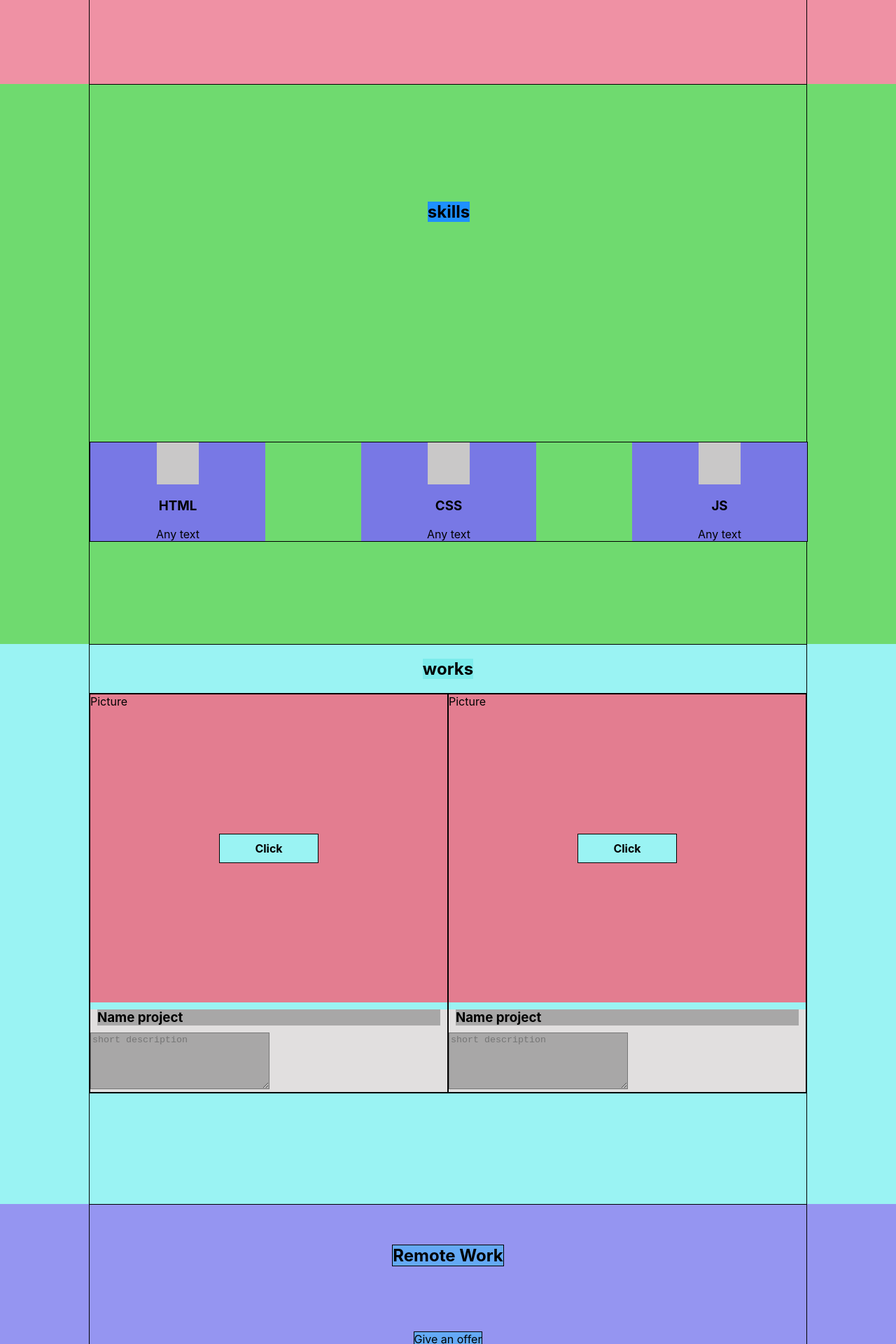
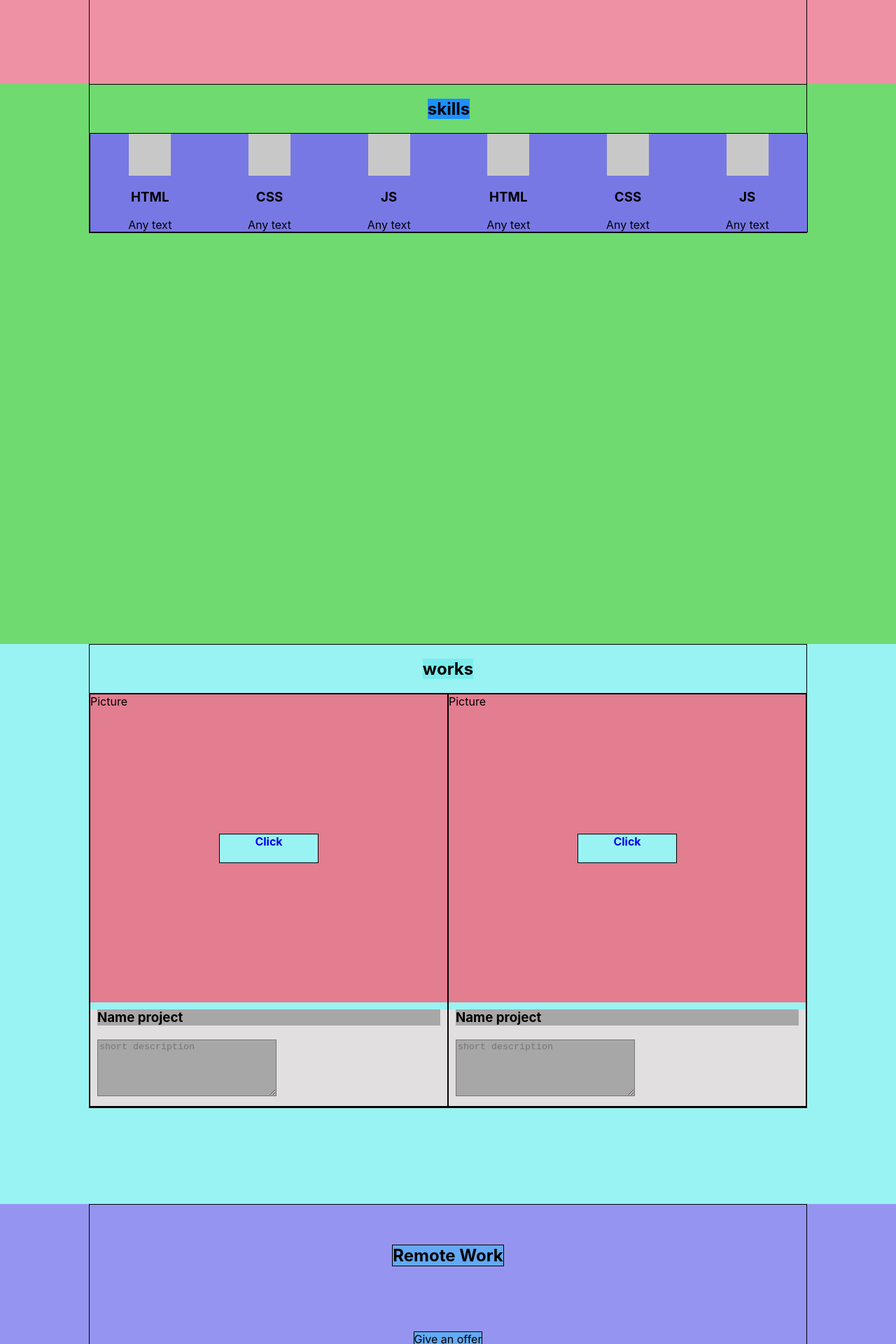
Before and after one commit to AleksandrFROLik/Portfolio, a React (Create React App) app: page / in a window 1280 px wide. Shown: the part 760-2680 px from the top of the page at 70% size. Built offline with nearby package versions, Linux system fonts and the light colour scheme.

Commit message:
Portfolio 7+ path

```diff
--- a/src/components/main/Main.module.css
+++ b/src/components/main/Main.module.css
@@ -14,11 +14,6 @@
     justify-content: space-between;
 }
 
-.textBlock {
-    width: auto;
-    flex-wrap: wrap;
-    margin-left: 25px;
-}
 
 .photoBlock {
     width: 300px;
@@ -37,22 +32,19 @@
     }
 
     .textBlock {
+        padding-top: 25px;
+        text-align: center;
+        font-size: 20px;
         width: auto;
         flex-wrap: wrap;
-        padding-top: 20px;
-    }
-
-    .textBlock span {
-        position: absolute;
-        top: 2%;
-        left: 50%;
-        margin-right: -50%;
-        transform: translate(-50%, -50%)
     }
 
     .photoBlock {
-
-        margin-right: 0;
-
+        width: 250px;
+        height: 250px;
+        display: block;
+        margin-left: auto;
+        margin-right: auto;
+       margin-bottom: 25px;
     }
 }
--- a/src/components/remoteWork/RemoteWork.module.css
+++ b/src/components/remoteWork/RemoteWork.module.css
@@ -21,3 +21,7 @@
     background-color: #64a9f5;
 
 }
+
+@media (width: 360px) {
+
+}
--- a/src/components/skills/Skills.module.css
+++ b/src/components/skills/Skills.module.css
@@ -1,5 +1,5 @@
 .skillsBlock {
-    height: 100vh;
+    min-height: 100vh;
     background-color: #6fda6f;
 }
 
@@ -22,3 +22,15 @@
     justify-content: space-between;
 
 }
+
+@media (width: 360px) {
+    .skillsContainer {
+        align-items: center;
+        flex-wrap: wrap;
+    }
+
+    .skills {
+        flex-direction: column;
+        align-items: center;
+    }
+}
--- a/src/components/skills/Skills.tsx
+++ b/src/components/skills/Skills.tsx
@@ -12,6 +12,9 @@ export const Skills = () => {
                     <Skill title="HTML" description={"Any text"}/>
                     <Skill title="CSS" description={"Any text"}/>
                     <Skill title="JS" description={"Any text"}/>
+                    <Skill title="HTML" description={"Any text"}/>
+                    <Skill title="CSS" description={"Any text"}/>
+                    <Skill title="JS" description={"Any text"}/>
                 </div>
             </div>
 
--- a/src/components/skills/skill/Skill.module.css
+++ b/src/components/skills/skill/Skill.module.css
@@ -14,3 +14,10 @@
     height: 60px;
     background-color: #c9c8c8;
 }
+
+@media (width: 360px) {
+    .skillBlock {
+        padding: 10px;
+    }
+
+}
--- a/src/components/works/Works.module.css
+++ b/src/components/works/Works.module.css
@@ -1,9 +1,9 @@
-.skillsBlock {
-    height: 100vh;
+.worksBlock {
+    min-height: 100vh;
     background-color: #9af3f3;
 }
 
-.skillsContainer {
+.worksContainer {
     align-items: center;
     flex-direction: column;
     justify-content: flex-start;
@@ -14,10 +14,17 @@
 
 }
 
-.skills {
+.works {
     width: 100%;
     border: 1px solid;
     display: flex;
     justify-content: space-between;
 
 }
+
+@media (width: 360px) {
+
+    .works {
+        flex-direction: column;
+    }
+}
--- a/src/components/works/Works.tsx
+++ b/src/components/works/Works.tsx
@@ -6,10 +6,10 @@ import {Work} from "./work/Work";
 
 export const Works = () => {
     return(
-        <div className={styles.skillsBlock}>
-            <div className={`${stylesContainer.container} ${styles.skillsContainer}`}>
+        <div className={styles.worksBlock}>
+            <div className={`${stylesContainer.container} ${styles.worksContainer}`}>
                 <h2 className={styles.title}>works</h2>
-                <div className={styles.skills}>
+                <div className={styles.works}>
                     <Work/>
                     <Work/>
                 </div>
--- a/src/components/works/work/Work.module.css
+++ b/src/components/works/work/Work.module.css
@@ -3,20 +3,21 @@
     border: 1px solid;
 }
 
-.image{
+.image {
     width: 100%;
     height: 55vh;
     background-color: #e37d90;
     position: relative;
 
 }
+
 .button {
     border: 1px solid;
     width: 140px;
     height: 40px;
     background-color: #9af3f3;
-    /*margin: 0 auto;*/
     text-align: center;
+
     position: absolute;
     top: 50%;
     left: 50%;
@@ -24,13 +25,10 @@
     transform: translate(-50%, -50%)
 
 }
-.button span {
-   font-weight: bold;
-    position: absolute;
-    top: 50%;
-    left: 50%;
-    margin-right: -50%;
-    transform: translate(-50%, -50%)
+
+.button a {
+    text-decoration: none;
+    font-weight: bold;
 }
 
 .description {
@@ -42,8 +40,10 @@
     background-color: #a8a7a7;
     margin: 10px;
 }
+
 .description textarea {
+    margin: 10px;
     width: 250px;
     height: 75px;
-    background-color: #a8a7a7 ;
+    background-color: #a8a7a7;
 }
--- a/src/components/works/work/Work.tsx
+++ b/src/components/works/work/Work.tsx
@@ -9,11 +9,11 @@ export const Work = () => {
             <div className={styles.image}>
                 <span>Picture</span>
                 <div className={styles.button}>
-                    <span>Click</span>
+                    <a href="/">Click</a>
                 </div>
             </div>
             <div className={styles.description}>
-                <h3 >Name project</h3>
+                <h3>Name project</h3>
                 <textarea placeholder='short description'/>
             </div>
         </div>
```
